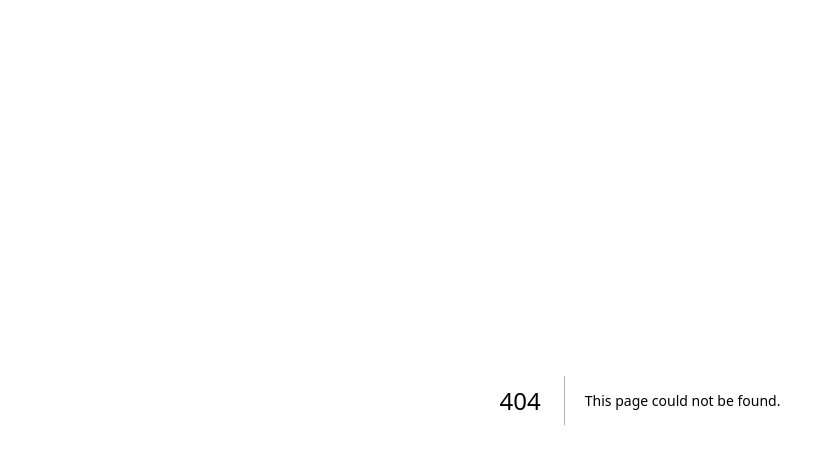
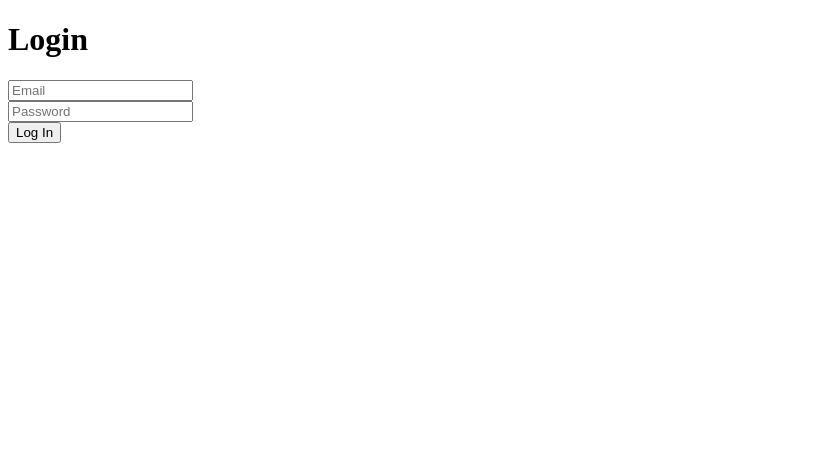
Before and after one commit to andrewsleadco/Accents, a Next.js app: page /login in a window 1280 px wide. Before the commit this address had no page. Shown: the top 464 px of the page, without its empty margins (0-835 px from the left). Built offline with nearby package versions, Linux system fonts and the light colour scheme.

Commit message:
fixes sb creds

```diff
--- /dev/null
+++ b/lib/supabaseClient.ts
@@ -0,0 +1,6 @@
+import { createClient } from '@supabase/supabase-js'
+
+const supabaseUrl = process.env.NEXT_PUBLIC_SUPABASE_URL as string
+const supabaseAnonKey = process.env.NEXT_PUBLIC_SUPABASE_ANON_KEY as string
+
+export const supabase = createClient(supabaseUrl, supabaseAnonKey)
--- a/package.json
+++ b/package.json
@@ -13,7 +13,7 @@
   "author": "",
   "license": "ISC",
   "dependencies": {
-    "@supabase/supabase-js": "^2.49.5",
+    "@supabase/supabase-js": "^2.49.7",
     "@types/node": "^22.15.19",
     "@types/react": "^19.1.4",
     "@types/react-dom": "^19.1.5",
--- a/src/pages/index.tsx
+++ b/pages/index.tsx
@@ -13,4 +13,5 @@ export default function Home() {
     </div>
   )
 }
+
 console.log('SUPABASE_URL', process.env.NEXT_PUBLIC_SUPABASE_URL)
--- /dev/null
+++ b/pages/login.tsx
@@ -0,0 +1,46 @@
+import { useState } from 'react'
+import { supabase } from '../lib/supabaseClient'
+import { useRouter } from 'next/router'
+
+export default function Login() {
+  const [email, setEmail] = useState('')
+  const [password, setPassword] = useState('')
+  const [error, setError] = useState('')
+  const router = useRouter()
+
+  async function handleLogin(e: React.FormEvent) {
+    e.preventDefault()
+    const { error } = await supabase.auth.signInWithPassword({ email, password })
+    if (error) {
+      setError(error.message)
+    } else {
+      router.push('/dashboard')
+    }
+  }
+
+  return (
+    <div>
+      <h1>Login</h1>
+      <form onSubmit={handleLogin}>
+        <input
+          type="email"
+          placeholder="Email"
+          value={email}
+          onChange={e => setEmail(e.target.value)}
+          required
+        />
+        <br />
+        <input
+          type="password"
+          placeholder="Password"
+          value={password}
+          onChange={e => setPassword(e.target.value)}
+          required
+        />
+        <br />
+        <button type="submit">Log In</button>
+      </form>
+      {error && <p style={{ color: 'red' }}>{error}</p>}
+    </div>
+  )
+}
```
Also changed, not shown: src/pages/login.tsx (deleted, +0 -22 lines), lib/supabase.ts (renamed from src/lib/supabase.ts), pages/signup.tsx (renamed from src/pages/signup.tsx), 2 other files (tests, documents, lock files or other folders).
